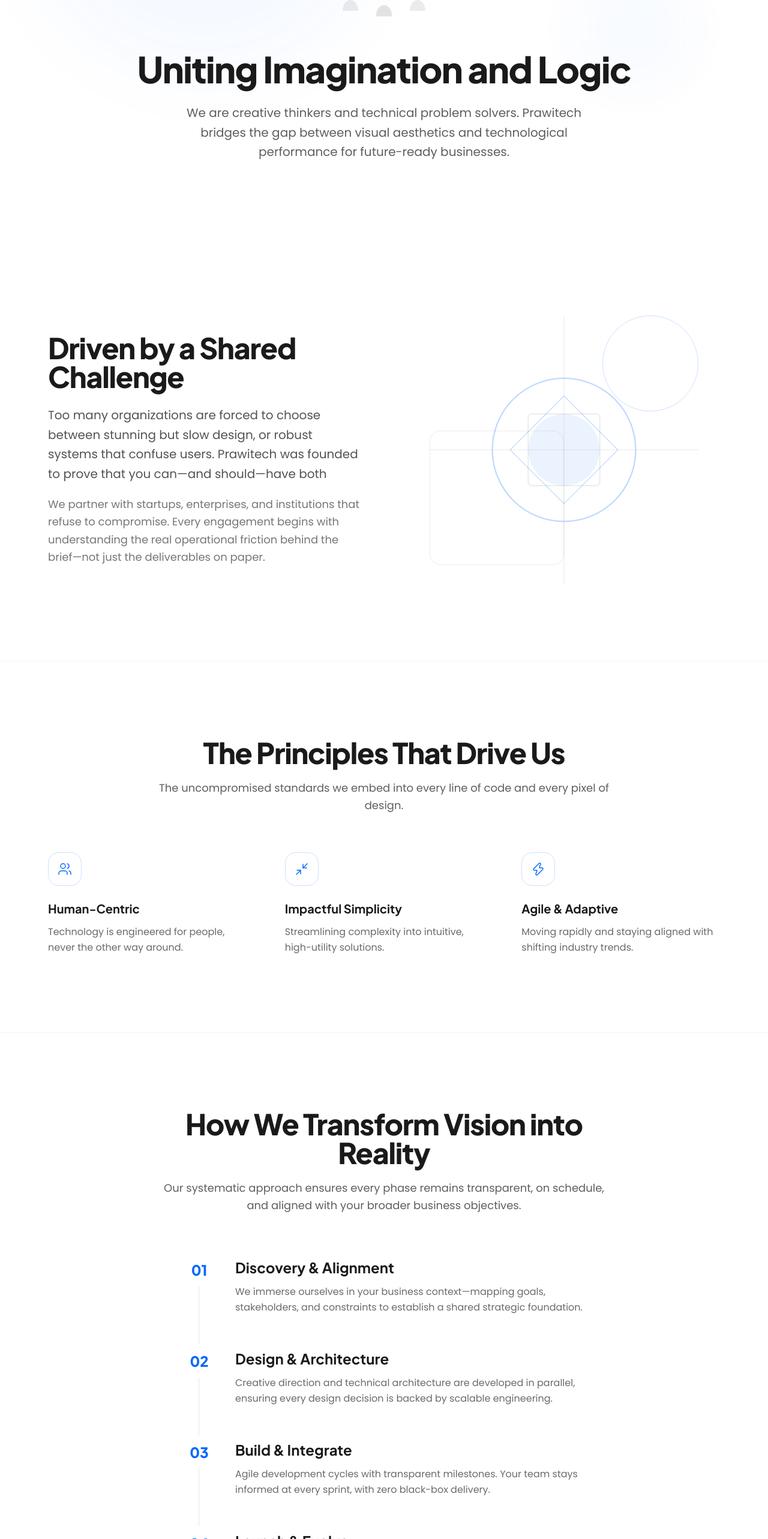
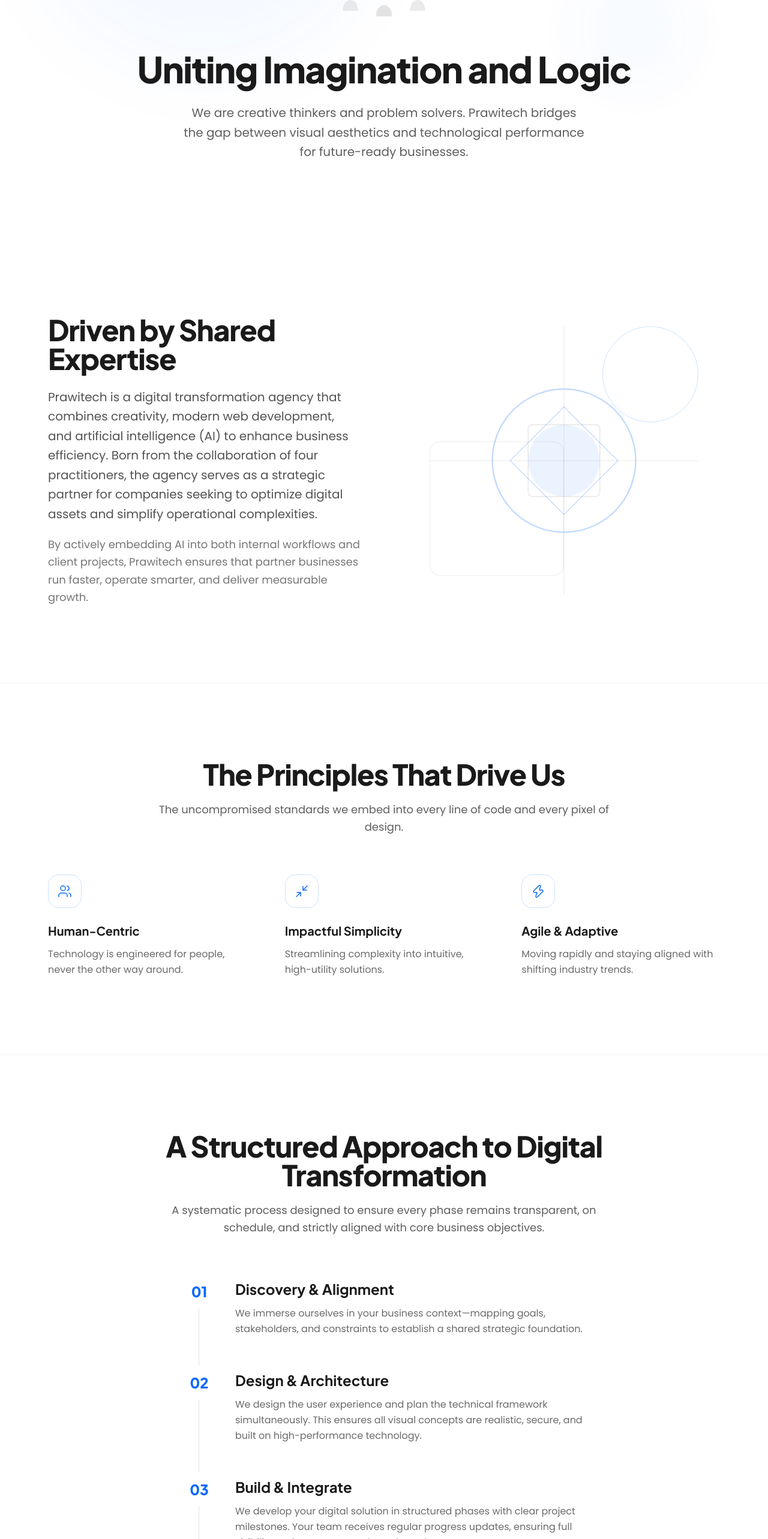
Before and after one commit to ADITYAzin/prawitech, a Next.js app: page /about in a window 1280 px wide. Shown: the part 232-2798 px from the top of the page at 60% size. Built offline with nearby package versions, Linux system fonts and the light colour scheme; no server answers.

Commit message:
about content has changed

```diff
--- a/components/about/AboutHero.jsx
+++ b/components/about/AboutHero.jsx
@@ -26,7 +26,7 @@
           Uniting Imagination and Logic
         </h1>
         <p className="mx-auto mt-6 max-w-2xl text-base leading-relaxed text-[#1A1A1A]/70 sm:text-lg lg:text-xl">
-          We are creative thinkers and technical problem solvers. Prawitech
+          We are creative thinkers and problem solvers. Prawitech
           bridges the gap between visual aesthetics and technological performance
           for future-ready businesses.
         </p>
--- a/components/about/OurApproach.jsx
+++ b/components/about/OurApproach.jsx
@@ -9,33 +9,32 @@
     number: "02",
     title: "Design & Architecture",
     description:
-      "Creative direction and technical architecture are developed in parallel, ensuring every design decision is backed by scalable engineering.",
+      "We design the user experience and plan the technical framework simultaneously. This ensures all visual concepts are realistic, secure, and built on high-performance technology.",
   },
   {
     number: "03",
     title: "Build & Integrate",
     description:
-      "Agile development cycles with transparent milestones. Your team stays informed at every sprint, with zero black-box delivery.",
+      "We develop your digital solution in structured phases with clear project milestones. Your team receives regular progress updates, ensuring full visibility and transparency throughout the process.",
   },
   {
     number: "04",
     title: "Launch & Evolve",
     description:
-      "Deployment, performance validation, and post-launch optimization—because a flawless launch is only the beginning of sustained growth.",
+      "We manage the secure implementation of your system, validate its stability, and provide ongoing optimization to ensure sustainable, long-term business growth.",
   },
 ];
 
 export default function OurApproach() {
   return (
     <section className="py-20 lg:py-32">
-      <div className="mx-auto max-w-[1440px] px-6 sm:px-10 lg:px-20">
+      <div className="approach-content mx-auto max-w-[1440px] px-6 sm:px-10 lg:px-20">
         <div className="mx-auto max-w-3xl text-center">
           <h2 className="font-heading text-3xl font-extrabold tracking-tight text-[#1A1A1A] sm:text-4xl lg:text-5xl">
-            How We Transform Vision into Reality
+          A Structured Approach to Digital Transformation
           </h2>
           <p className="mt-5 text-base leading-relaxed text-[#1A1A1A]/70 sm:text-lg">
-            Our systematic approach ensures every phase remains transparent, on
-            schedule, and aligned with your broader business objectives.
+          A systematic process designed to ensure every phase remains transparent, on schedule, and strictly aligned with core business objectives.
           </p>
         </div>
 
--- a/components/about/OurStory.jsx
+++ b/components/about/OurStory.jsx
@@ -5,18 +5,13 @@
         <div className="grid items-center gap-12 lg:grid-cols-2 lg:gap-20">
           <div>
             <h2 className="font-heading text-3xl font-extrabold tracking-tight text-[#1A1A1A] sm:text-4xl lg:text-5xl">
-              Driven by a Shared Challenge
+            Driven by Shared Expertise
             </h2>
             <p className="mt-6 text-lg leading-relaxed text-[#1A1A1A]/75 sm:text-xl">
-              Too many organizations are forced to choose between stunning but
-              slow design, or robust systems that confuse users. Prawitech was
-              founded to prove that you can—and should—have both
+            Prawitech is a digital transformation agency that combines creativity, modern web development, and artificial intelligence (AI) to enhance business efficiency. Born from the collaboration of four practitioners, the agency serves as a strategic partner for companies seeking to optimize digital assets and simplify operational complexities.
             </p>
             <p className="mt-5 text-base leading-relaxed text-[#1A1A1A]/60 sm:text-lg">
-              We partner with startups, enterprises, and institutions that refuse
-              to compromise. Every engagement begins with understanding the real
-              operational friction behind the brief—not just the deliverables on
-              paper.
+            By actively embedding AI into both internal workflows and client projects, Prawitech ensures that partner businesses run faster, operate smarter, and deliver measurable growth.
             </p>
           </div>
 
--- a/components/about/TeamSection.jsx
+++ b/components/about/TeamSection.jsx
@@ -9,19 +9,19 @@
   },
   {
     name: "Agung Dwi Saputra",
-    role: "AI Specialist",
+    role: "Co-Founder & AI Specialist",
     img: "/img/about/agung-dwi-saputra.png",
     gradient: "from-[#0768FB]/20",
   },
   {
     name: "Mahafreen Chesna Nugroho",
-    role: "Graphic Designer",
+    role: "Marketing & Social Media Lead",
     img: "/img/about/mahafreen-chesna-nugroho.png",
     gradient: "from-[#0768FB]/20",
   },
   {
     name: "Arya Chaka Braja Wisesa",
-    role: "Full-Stack Developer",
+    role: "Finance Lead & Full-Stack Developer",
     img: "/img/about/arya-chaka-braja-wisesa.png",
     gradient: "from-[#0768FB]/20",
   },
```
